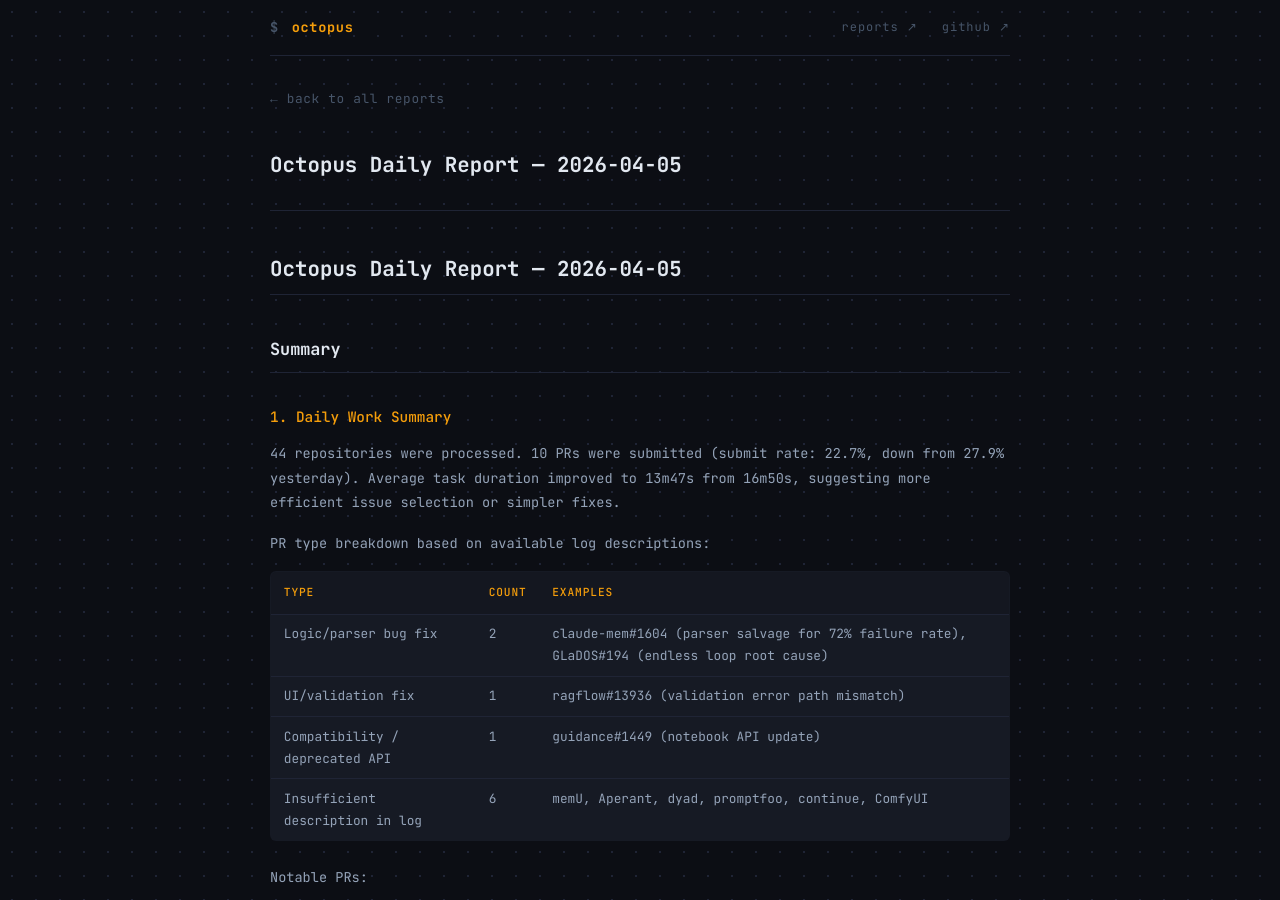
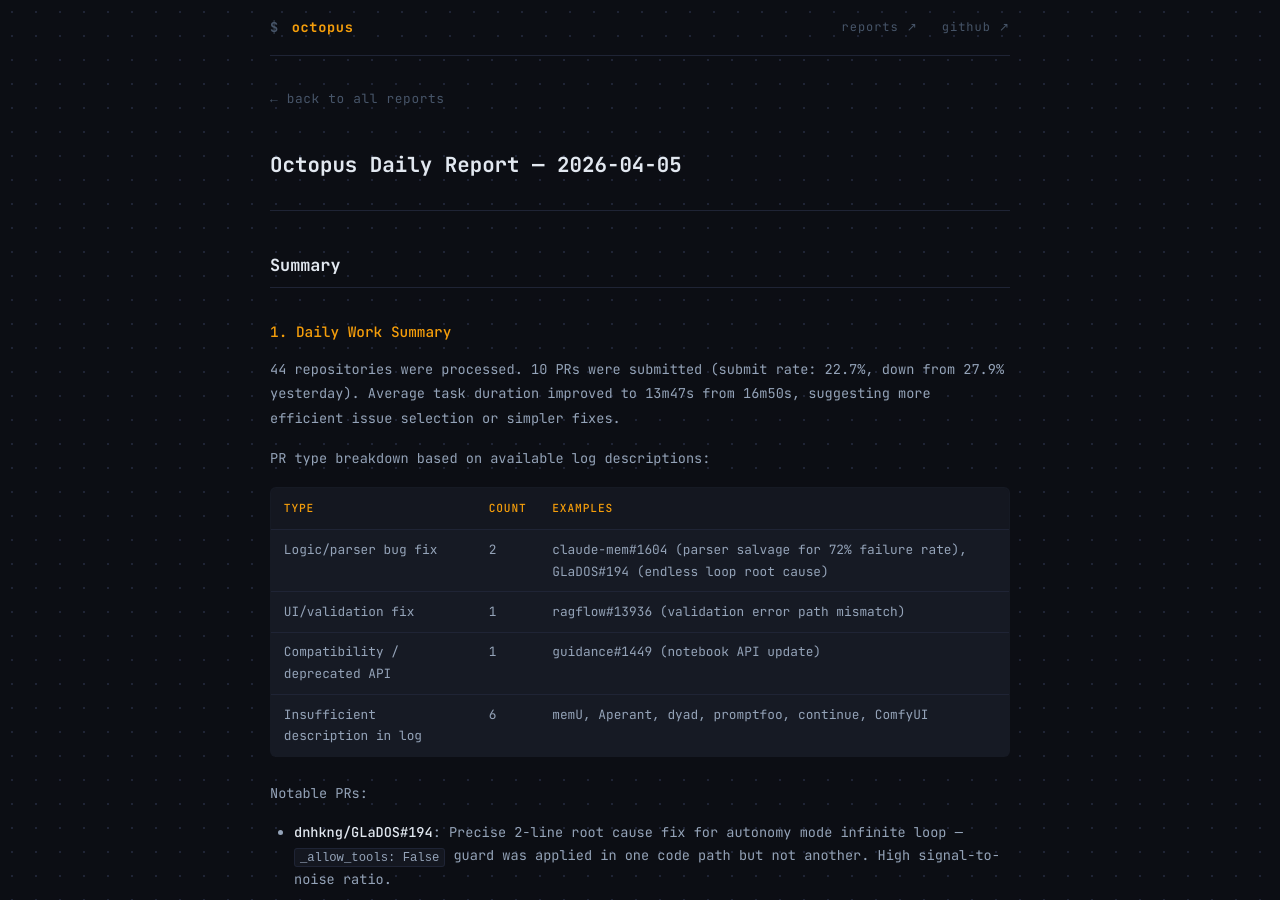
Before and after one commit to octo-patch/daily-reports, a Jekyll site: the page built from 2026-04/2026-04-05.md, in a window 1280 px wide and 900 px high. Built offline with Jekyll 4.4.1, drawn with Linux system fonts in a browser that asks for light colours; our own code applies the rules of GitHub Pages for plain Markdown files; part of the change alters nothing that is shown.

Commit message:
daily report: 2026-04-05

```diff
--- a/2026-04/2026-04-05.md
+++ b/2026-04/2026-04-05.md
@@ -1,4 +1,8 @@
-# Octopus Daily Report — 2026-04-05
+---
+layout: report
+title: "Octopus Daily Report — 2026-04-05"
+summary: "Summary"
+---
 
 ## Summary
 
```
